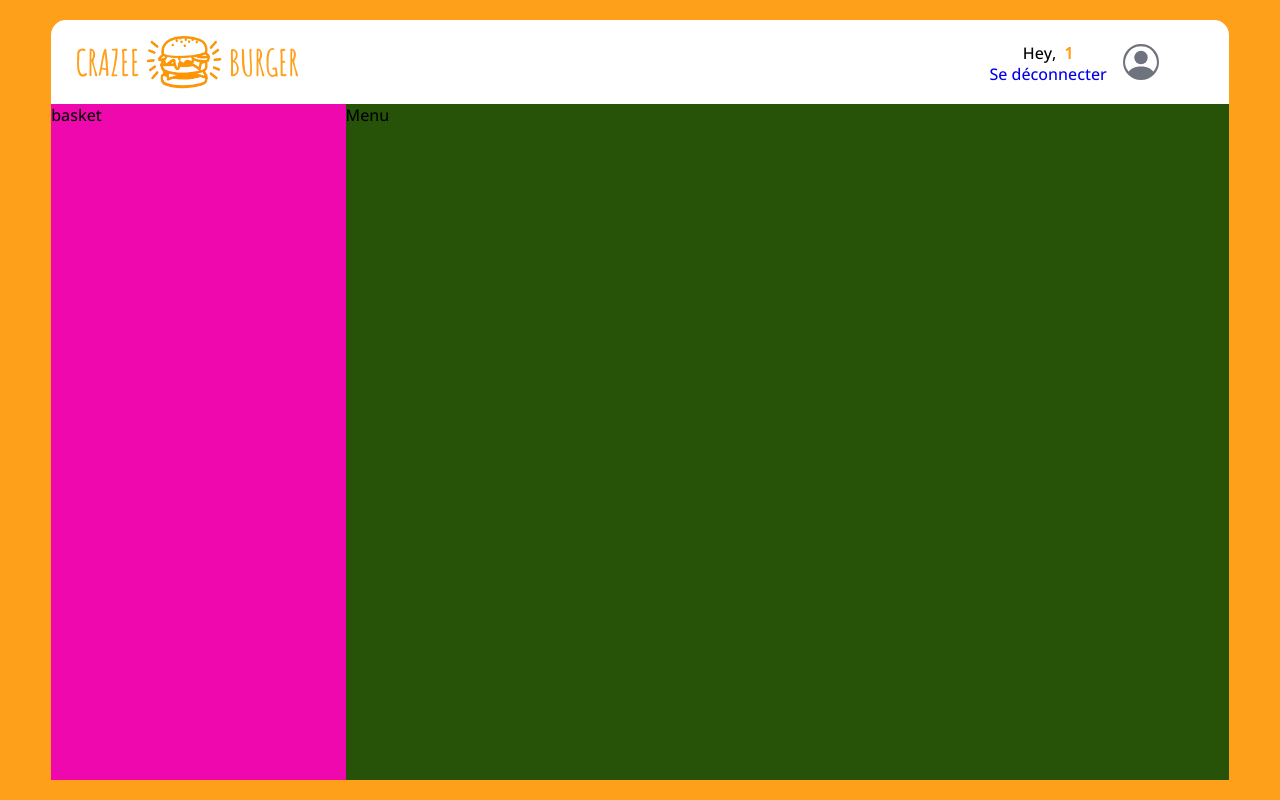
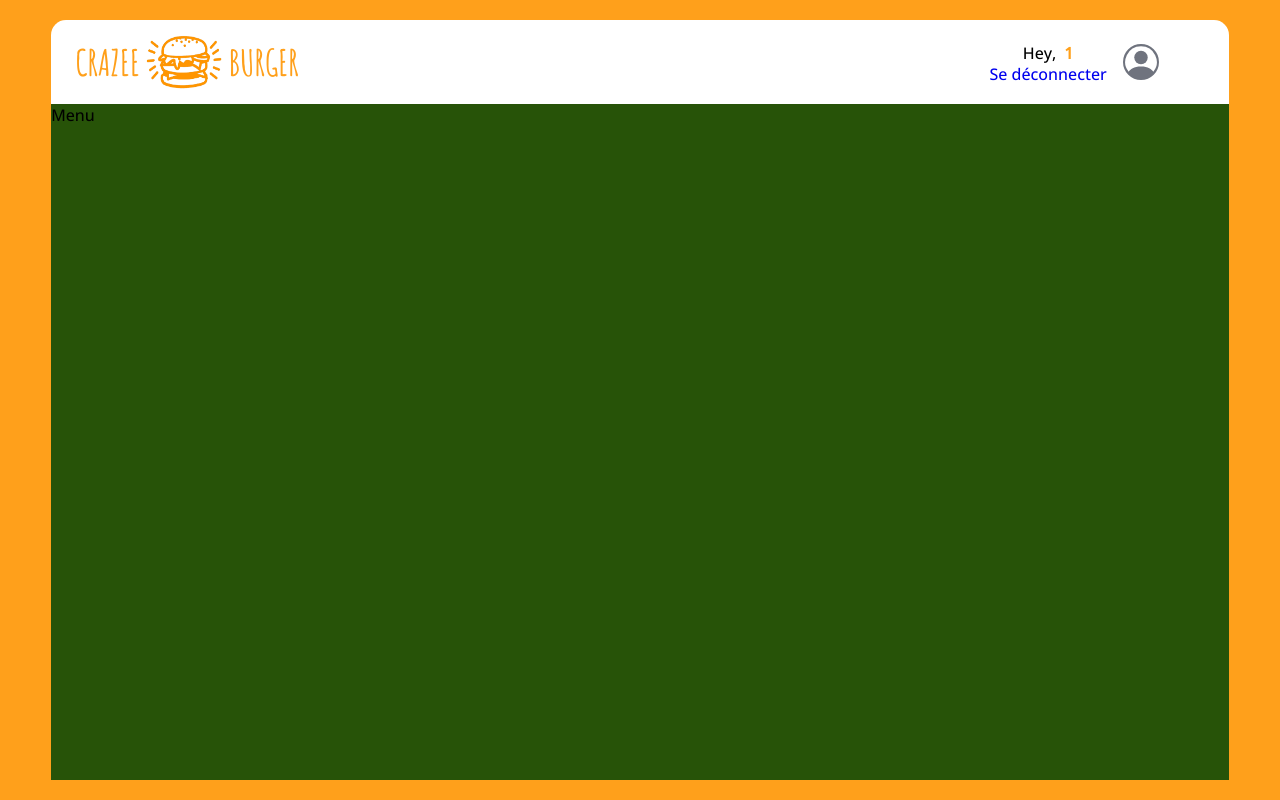
Before and after one commit to studentOCDBX/crazy-burger, a React (Vite) app: page /order/1 in a window 1280 px wide. Built offline with nearby package versions, Linux system fonts and the light colour scheme.

Commit message:
🚧 F05:Orderpage>Main>Prepare code for OrderBasket.

```diff
--- a/src/components/Pages/order/Main/Main.jsx
+++ b/src/components/Pages/order/Main/Main.jsx
@@ -12,7 +12,7 @@ function Main() {
     //  Affichage(render)
     return (
         <MainStyled>
-            <div className="orderbasket">basket</div>
+            {/* <div className="orderbasket">basket</div> */}
             <Menu />
         </MainStyled>
     )
@@ -26,8 +26,10 @@ const MainStyled = styled.div`
     border-radius: 0px 0px 15px 15px;
     box-shadow: 0px 8px 20px 8px rgba(0, 0, 0, 0.2) inset;
     display: grid;
-    grid-template-columns: 25% 1fr;
-    .orderbasket {
+    //This code will be used for  ordebasket
+    /* grid-template-columns: 25% 1fr; */
+    grid-template-columns: 1fr;
+    /* .orderbasket {
         background: #ee08ad;
-    }
+    } */
 `
```
